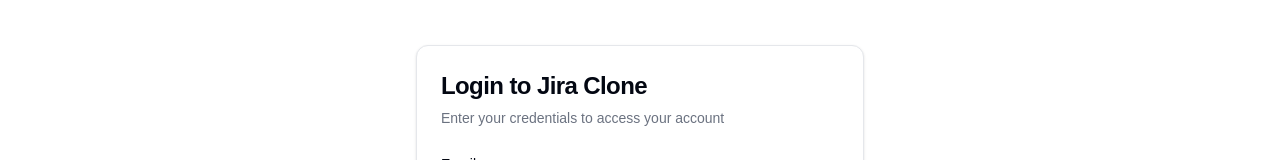
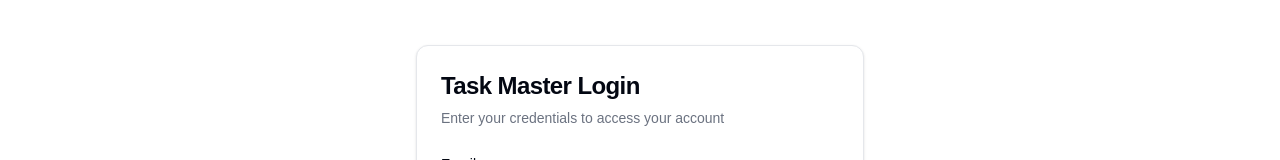
Before and after one commit to peterdinis/Task-Master, a Next.js app: page /login in a window 1280 px wide. Shown: the part 165-325 px from the top of the page. Built offline with nearby package versions, Linux system fonts and the light colour scheme.

Commit message:
feat: Updating titls in auth forms

```diff
--- a/app/_components/auth/LoginForm.tsx
+++ b/app/_components/auth/LoginForm.tsx
@@ -37,7 +37,7 @@
 			<Card className="w-full max-w-md mx-auto">
 				<CardHeader>
 					<CardTitle className="text-2xl font-bold">
-						Login to Jira Clone
+						Task Master Login
 					</CardTitle>
 					<CardDescription>
 						Enter your credentials to access your account
--- a/app/_components/auth/RegisterForm.tsx
+++ b/app/_components/auth/RegisterForm.tsx
@@ -39,7 +39,7 @@
 			<Card className="w-full max-w-md mx-auto">
 				<CardHeader>
 					<CardTitle className="text-2xl font-bold">
-						Login to Jira Clone
+						Create Account in Task Master
 					</CardTitle>
 					<CardDescription>
 						Enter your credentials to access your account
```
